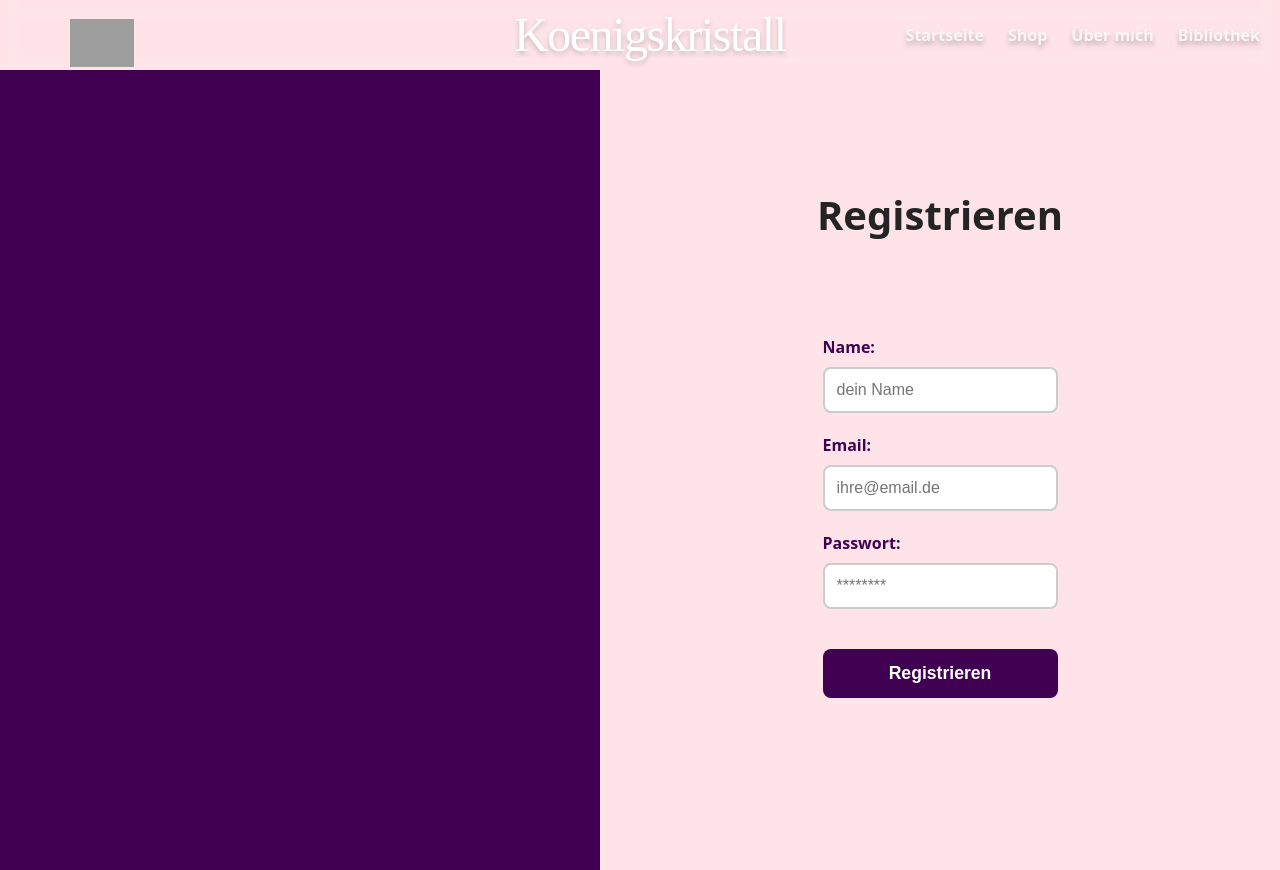
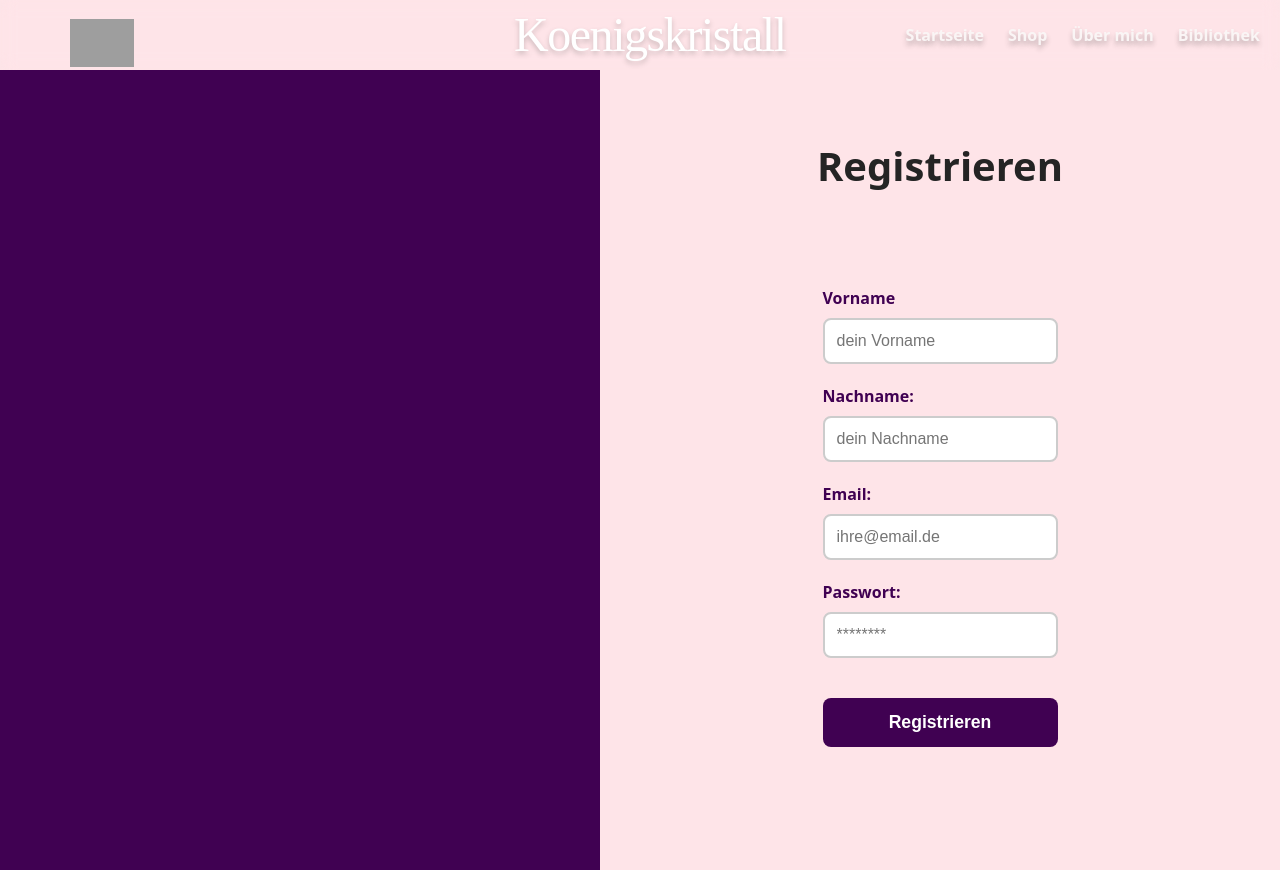
Before and after one commit to Yqod/KoenigsKristall-Shop, a React (Vite) app: page /signup in a window 1280 px wide. Built offline with nearby package versions, Linux system fonts and the light colour scheme; grey boxes are pictures that could not be loaded.

Commit message:
implementing API to the SIGNUP function

```diff
--- a/src/Pages/SignUp.jsx
+++ b/src/Pages/SignUp.jsx
@@ -2,7 +2,8 @@ import {useState} from "react";
 
 function SignUp() {
     const [formData, setFormData] = useState({
-        name: "",
+        firstName: "",
+        lastName: "",
         email: "",
         password: ""
     });
@@ -28,8 +29,8 @@ function SignUp() {
     const validateForm = () => {
         const newErrors = {};
 
-        if (!formData.name.trim()) {
-            newErrors.name = "Name ist erforderlich";
+        if (!formData.firstName.trim() || !formData.lastName.trim()) {
+            newErrors.firstName = "Vorname und Nachname sind erforderlich";
         }
 
         if (!formData.email.trim()) {
@@ -48,21 +49,55 @@ function SignUp() {
         return Object.keys(newErrors).length === 0;
     };
 
-    const handleSubmit = (e) => {
+     const handleSubmit = async (e) => {
         e.preventDefault();
 
         if (!validateForm()) {
-            console.log("Form validation failed:", errors); // for testing Kozato, you can delete later //
             return;
         }
 
         setIsLoading(true);
 
-        const {name, email, password} = formData;
-        console.log("Form submitted:", {name, email, password}); // for testing Kozato, you can delete later //
+        const { firstName, lastName, email, password } = formData;
 
+        try {
+
+            const response = await fetch("http://ec2-18-216-56-107.us-east-2.compute.amazonaws.com/api/auth/register", {
+                method: "POST",
+                headers: {
+                    "Content-Type": "application/json"
+                },
+                body: JSON.stringify({
+                    email,
+                    password,
+                    firstName,
+                    lastName
+                })
+            });
+
+            if (!response.ok) {
+                throw new Error("Fehler bei der Registrierung");
+            }
+
+            const data = await response.json();
+            console.log("Registrierung erfolgreich:", data);
+            alert("Du wurdest erfolgreich registriert!");
+
+
+            setFormData({
+                firstName: "",
+                lastName: "",
+                email: "",
+                password: ""
+            });
+
+        } catch (error) {
+            console.error("Fehler:", error);
+            alert("Registrierung fehlgeschlagen. Bitte versuche es erneut.");
+        } finally {
+            setIsLoading(false);
+        }
     };
-
 
     return (
     <>
@@ -75,20 +110,39 @@ function SignUp() {
                         <h2 className="signUpTitle">Registrieren</h2>
                          <form className="signUpForm" onSubmit={handleSubmit}>
                             <div className="inputGroup" >
-                                <label htmlFor="name" className="inputLabel">Name:</label>
+                                <label htmlFor="firstName" className="inputLabel">Vorname</label>
                                     <input
                                         type="text"
-                                        id="name"
-                                        name="name"
+                                        id="firstName"
+                                        name="firstName"
                                         required
-                                        placeholder="dein Name"
-                                        value={formData.name}
+                                        placeholder="dein Vorname"
+                                        value={formData.firstName}
                                         onChange={handleInputChange}
-                                        className={`inputField ${errors.name ? 'error' : ''}`}
+                                        className={`inputField ${errors.firstName ? 'error' : ''}`}
                                     />
-                                    {errors.name && (
+                                    {errors.firstName && (
                                         <span className="errorMessage">
-                                            {errors.name}
+                                            {errors.firstName}
+                                        </span>
+                            )}
+                            </div>
+
+                            <div className="inputGroup" >
+                                <label htmlFor="lastName" className="inputLabel">Nachname:</label>
+                                    <input
+                                        type="text"
+                                        id="lastName"
+                                        name="lastName"
+                                        required
+                                        placeholder="dein Nachname"
+                                        value={formData.lastName}
+                                        onChange={handleInputChange}
+                                        className={`inputField ${errors.lastName ? 'error' : ''}`}
+                                    />
+                                    {errors.lastName && (
+                                        <span className="errorMessage">
+                                            {errors.lastName}
                                         </span>
                             )}
                             </div>
```
